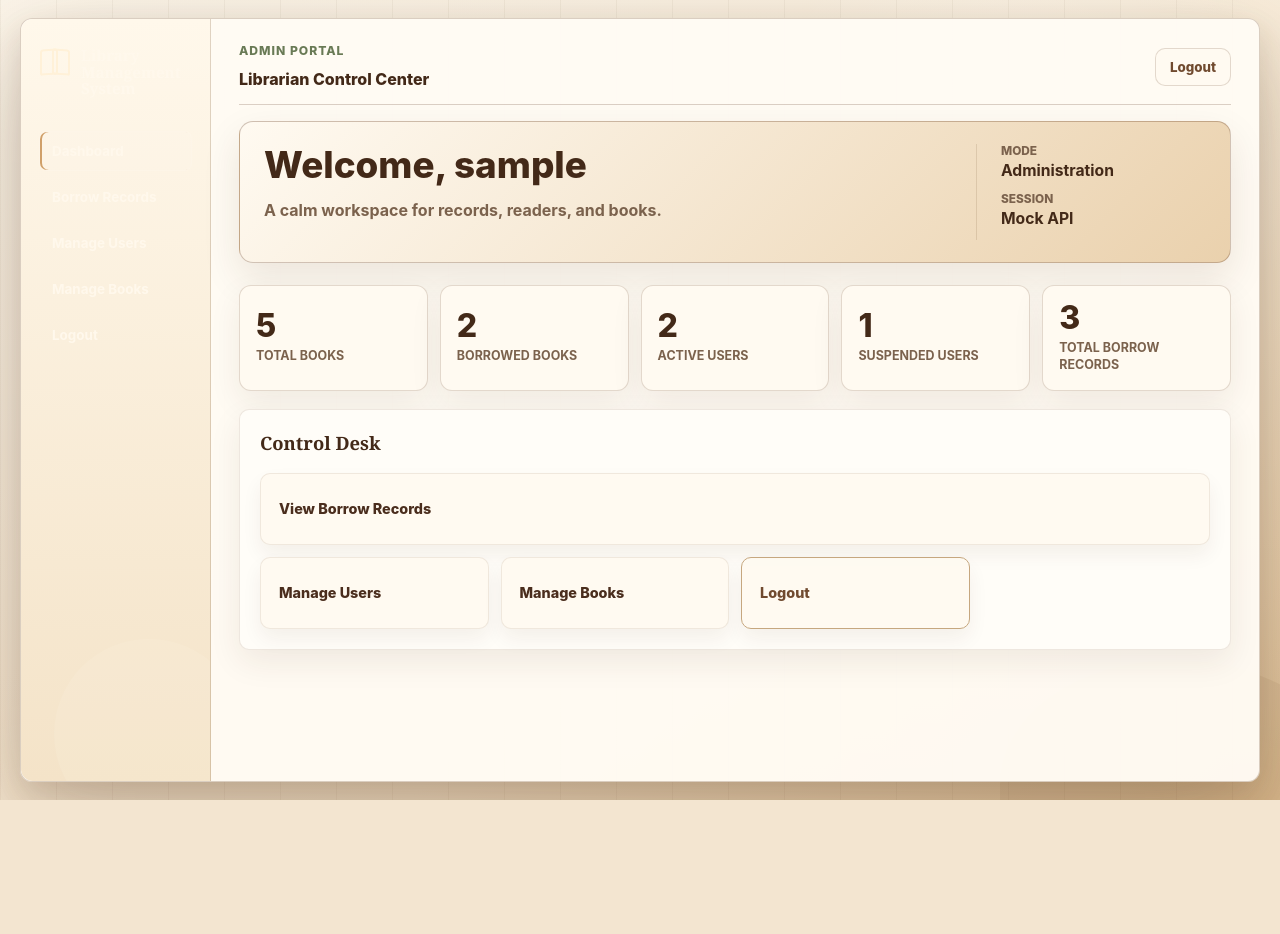
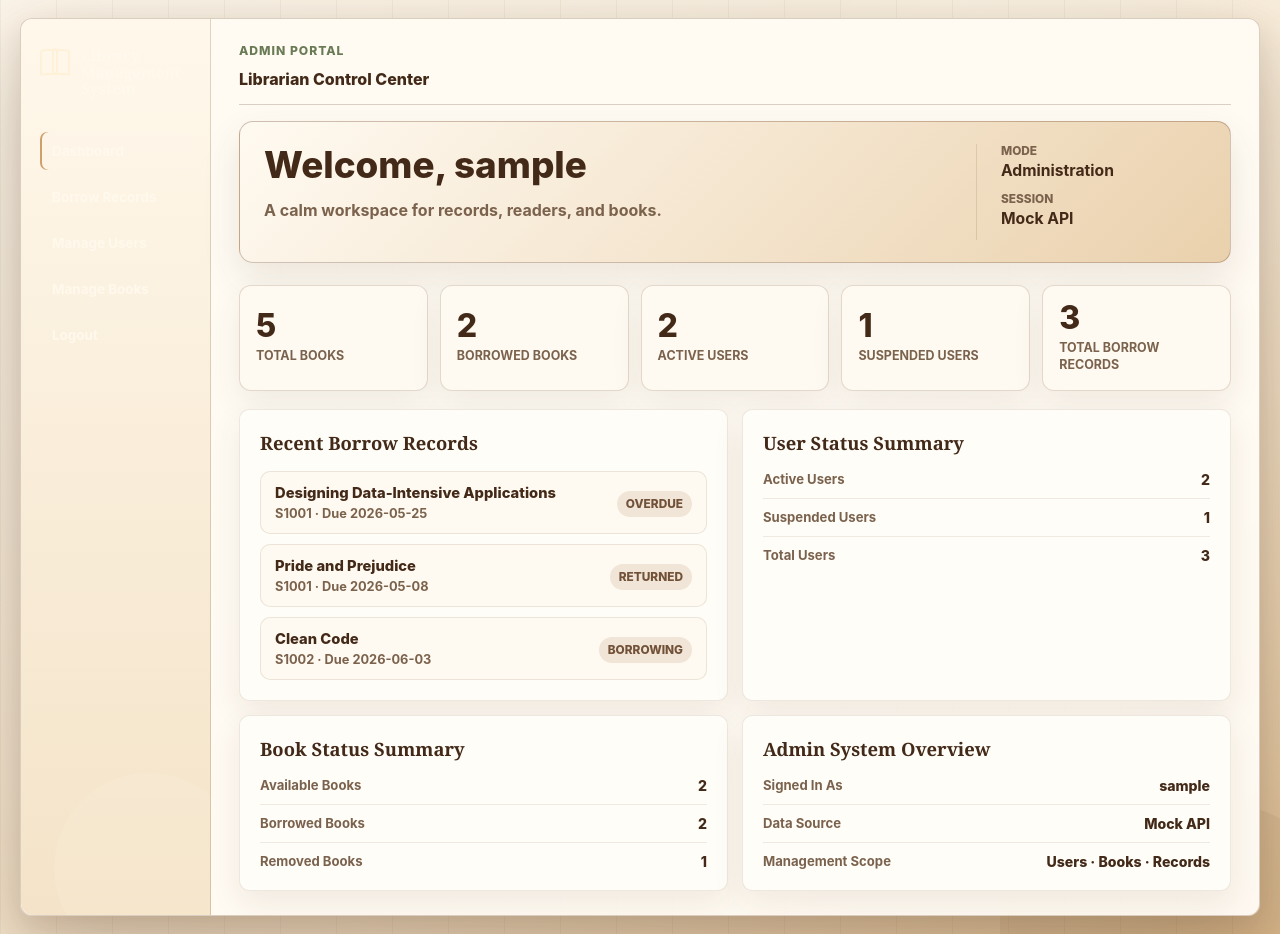
Before and after one commit to ntu-b13505010/library-management-frontend, a React (Vite) app: page /admin in a window 1280 px wide. Before the commit the page ends 800 px from the top, so only its background shows below. Built offline with nearby package versions, Linux system fonts and the light colour scheme; sample sign-in values are in the browser's storage.

Commit message:
Polish dashboard layout

```diff
--- a/src/pages/AdminDashboard.jsx
+++ b/src/pages/AdminDashboard.jsx
@@ -5,7 +5,6 @@ import {
   getAdminBorrowRecords,
   getAdminUsers,
 } from '../services/adminService.js';
-import AppButton from '../components/AppButton.jsx';
 import PageCard from '../components/PageCard.jsx';
 
 function AdminDashboard() {
@@ -17,6 +16,11 @@ function AdminDashboard() {
     activeUsers: 0,
     suspendedUsers: 0,
     totalBorrowRecords: 0,
+  });
+  const [dashboardPreview, setDashboardPreview] = useState({
+    recentRecords: [],
+    users: [],
+    books: [],
   });
   const [isLoadingStats, setIsLoadingStats] = useState(false);
 
@@ -39,12 +43,21 @@ function AdminDashboard() {
         getAdminBorrowRecords(),
       ]);
 
+      const books = booksResult.data;
+      const users = usersResult.data;
+      const records = recordsResult.data;
+
       setStats({
-        totalBooks: booksResult.data.length,
-        borrowedBooks: booksResult.data.filter((book) => book.status === 'BORROWED').length,
-        activeUsers: usersResult.data.filter((user) => user.status === 'ACTIVE').length,
-        suspendedUsers: usersResult.data.filter((user) => user.status === 'SUSPENDED').length,
+        totalBooks: books.length,
+        borrowedBooks: books.filter((book) => book.status === 'BORROWED').length,
+        activeUsers: users.filter((user) => user.status === 'ACTIVE').length,
+        suspendedUsers: users.filter((user) => user.status === 'SUSPENDED').length,
         totalBorrowRecords: recordsResult.data.length,
+      });
+      setDashboardPreview({
+        recentRecords: records.slice(-4).reverse(),
+        users,
+        books,
       });
       setIsLoadingStats(false);
     };
@@ -92,7 +105,6 @@ function AdminDashboard() {
               <p className="eyebrow">Admin Portal</p>
               <strong>Librarian Control Center</strong>
             </div>
-            <button type="button" onClick={handleLogout}>Logout</button>
           </header>
 
           <section className="welcome-banner admin-banner professional-banner">
@@ -135,22 +147,95 @@ function AdminDashboard() {
             </div>
           )}
 
-          <section className="info-panel quick-actions-panel">
-            <div className="panel-title-row">
-              <h2>Control Desk</h2>
-            </div>
-            {/* 管理員功能入口，仍沿用既有路由。 */}
-            <div className="dashboard-actions admin-actions quick-action-grid">
-              <AppButton onClick={() => navigate('/admin/borrow-records')}>
-                View Borrow Records
-              </AppButton>
-              <AppButton onClick={() => navigate('/admin/manage-users')}>Manage Users</AppButton>
-              <AppButton onClick={() => navigate('/admin/manage-books')}>Manage Books</AppButton>
-              <AppButton variant="secondary" onClick={handleLogout}>
-                Logout
-              </AppButton>
-            </div>
-          </section>
+          <div className="dashboard-info-grid admin-info-grid">
+            <section className="info-panel">
+              <div className="panel-title-row">
+                <h2>Recent Borrow Records</h2>
+              </div>
+              {dashboardPreview.recentRecords.length > 0 ? (
+                <div className="preview-list">
+                  {dashboardPreview.recentRecords.map((record) => (
+                    <div className="preview-item" key={record.record_id}>
+                      <div>
+                        <strong>{record.book_title}</strong>
+                        <span>
+                          {record.student_no} · Due {record.due_date}
+                        </span>
+                      </div>
+                      <span className="preview-badge neutral">{record.record_status}</span>
+                    </div>
+                  ))}
+                </div>
+              ) : (
+                <p className="empty-state compact-empty">No borrow records are available.</p>
+              )}
+            </section>
+
+            <section className="info-panel">
+              <div className="panel-title-row">
+                <h2>User Status Summary</h2>
+              </div>
+              <div className="summary-list">
+                <div className="summary-row">
+                  <span>Active Users</span>
+                  <strong>{stats.activeUsers}</strong>
+                </div>
+                <div className="summary-row">
+                  <span>Suspended Users</span>
+                  <strong>{stats.suspendedUsers}</strong>
+                </div>
+                <div className="summary-row">
+                  <span>Total Users</span>
+                  <strong>{dashboardPreview.users.length}</strong>
+                </div>
+              </div>
+            </section>
+
+            <section className="info-panel">
+              <div className="panel-title-row">
+                <h2>Book Status Summary</h2>
+              </div>
+              <div className="summary-list">
+                <div className="summary-row">
+                  <span>Available Books</span>
+                  <strong>
+                    {dashboardPreview.books.filter((book) => book.status === 'AVAILABLE').length}
+                  </strong>
+                </div>
+                <div className="summary-row">
+                  <span>Borrowed Books</span>
+                  <strong>{stats.borrowedBooks}</strong>
+                </div>
+                <div className="summary-row">
+                  <span>Removed Books</span>
+                  <strong>
+                    {dashboardPreview.books.filter((book) => book.status === 'REMOVED').length}
+                  </strong>
+                </div>
+              </div>
+            </section>
+
+            <section className="info-panel">
+              <div className="panel-title-row">
+                <h2>Admin System Overview</h2>
+              </div>
+              {/* 主內容呈現營運概覽，功能導覽集中於側邊欄。 */}
+              <div className="summary-list">
+                <div className="summary-row">
+                  <span>Signed In As</span>
+                  <strong>{currentAdmin.username}</strong>
+                </div>
+                <div className="summary-row">
+                  <span>Data Source</span>
+                  <strong>Mock API</strong>
+                </div>
+                <div className="summary-row">
+                  <span>Management Scope</span>
+                  <strong>Users · Books · Records</strong>
+                </div>
+              </div>
+            </section>
+          </div>
         </div>
       </PageCard>
     </main>
--- a/src/pages/UserDashboard.jsx
+++ b/src/pages/UserDashboard.jsx
@@ -5,7 +5,6 @@ import {
   getStudentBorrowHistory,
   getStudentDueReminders,
 } from '../services/borrowService.js';
-import AppButton from '../components/AppButton.jsx';
 import PageCard from '../components/PageCard.jsx';
 
 function UserDashboard() {
@@ -15,6 +14,11 @@ function UserDashboard() {
     dueSoon: 0,
     currentlyBorrowed: 0,
     historyCount: 0,
+  });
+  const [dashboardPreview, setDashboardPreview] = useState({
+    dueSoon: [],
+    borrowedBooks: [],
+    recentHistory: [],
   });
   const [isLoadingStats, setIsLoadingStats] = useState(false);
 
@@ -42,6 +46,11 @@ function UserDashboard() {
         dueSoon: remindersResult.data.length,
         currentlyBorrowed: borrowedResult.data.length,
         historyCount: historyResult.data.length,
+      });
+      setDashboardPreview({
+        dueSoon: remindersResult.data.slice(0, 3),
+        borrowedBooks: borrowedResult.data.slice(0, 3),
+        recentHistory: historyResult.data.slice(-3).reverse(),
       });
       setIsLoadingStats(false);
     };
@@ -92,7 +101,6 @@ function UserDashboard() {
               <p className="eyebrow">Student Portal</p>
               <strong>Library Workspace</strong>
             </div>
-            <button type="button" onClick={handleLogout}>Logout</button>
           </header>
 
           <section className="welcome-banner professional-banner">
@@ -133,31 +141,94 @@ function UserDashboard() {
             </div>
           )}
 
-          <div className="dashboard-panels professional-panels">
+          <div className="dashboard-info-grid">
             <section className="info-panel">
               <div className="panel-title-row">
-                <h2>Due Reminders</h2>
-                <button type="button" onClick={() => navigate('/student/due-reminders')}>View all</button>
+                <h2>Due Soon Preview</h2>
               </div>
-              <p className="panel-main-number">{stats.dueSoon}</p>
-              <p className="panel-copy">book(s) need attention soon.</p>
+              {dashboardPreview.dueSoon.length > 0 ? (
+                <div className="preview-list">
+                  {dashboardPreview.dueSoon.map((record) => (
+                    <div className="preview-item" key={record.record_id}>
+                      <div>
+                        <strong>{record.title}</strong>
+                        <span>Due date: {record.due_date}</span>
+                      </div>
+                      <span className="preview-badge">{record.reminder}</span>
+                    </div>
+                  ))}
+                </div>
+              ) : (
+                <p className="empty-state compact-empty">No books need attention soon.</p>
+              )}
             </section>
 
-            {/* 快速入口仍沿用原本功能。 */}
-            <section className="info-panel quick-actions-panel">
+            <section className="info-panel">
               <div className="panel-title-row">
-                <h2>Primary Actions</h2>
+                <h2>Current Borrowed Preview</h2>
               </div>
-              <div className="dashboard-actions quick-action-grid">
-                <AppButton onClick={() => navigate('/student/search-books')}>Search Books</AppButton>
-                <AppButton onClick={() => navigate('/student/my-borrowed-books')}>
-                  My Borrowings
-                </AppButton>
-                <AppButton onClick={() => navigate('/student/borrow-history')}>Borrow History</AppButton>
-                <AppButton onClick={() => navigate('/student/due-reminders')}>Due Reminders</AppButton>
-                <AppButton variant="secondary" onClick={handleLogout}>
-                  Logout
-                </AppButton>
+              {dashboardPreview.borrowedBooks.length > 0 ? (
+                <div className="preview-list">
+                  {dashboardPreview.borrowedBooks.map((record) => (
+                    <div className="preview-item" key={record.record_id}>
+                      <div>
+                        <strong>{record.title}</strong>
+                        <span>Borrowed: {record.borrow_date}</span>
+                      </div>
+                      <span className="preview-meta">{record.borrow_days} days</span>
+                    </div>
+                  ))}
+                </div>
+              ) : (
+                <p className="empty-state compact-empty">No books are currently borrowed.</p>
+              )}
+            </section>
+
+            <section className="info-panel">
+              <div className="panel-title-row">
+                <h2>Recent Borrow History</h2>
+              </div>
+              {dashboardPreview.recentHistory.length > 0 ? (
+                <div className="preview-list">
+                  {dashboardPreview.recentHistory.map((record) => (
+                    <div className="preview-item" key={record.record_id}>
+                      <div>
+                        <strong>{record.title}</strong>
+                        <span>
+                          {record.borrow_date} · {record.return_date || 'Not returned'}
+                        </span>
+                      </div>
+                      <span className="preview-badge neutral">{record.record_status}</span>
+                    </div>
+                  ))}
+                </div>
+              ) : (
+                <p className="empty-state compact-empty">No borrow history yet.</p>
+              )}
+            </section>
+
+            <section className="info-panel">
+              <div className="panel-title-row">
+                <h2>Account Role Information</h2>
+              </div>
+              {/* 主內容保留資訊摘要，導覽集中在側邊欄。 */}
+              <div className="summary-list">
+                <div className="summary-row">
+                  <span>Student No.</span>
+                  <strong>{currentUser.student_no}</strong>
+                </div>
+                <div className="summary-row">
+                  <span>Name</span>
+                  <strong>{currentUser.name}</strong>
+                </div>
+                <div className="summary-row">
+                  <span>Role Level</span>
+                  <strong>{currentUser.role_level}</strong>
+                </div>
+                <div className="summary-row">
+                  <span>Account Status</span>
+                  <strong>{currentUser.status}</strong>
+                </div>
               </div>
             </section>
           </div>
--- a/src/styles/global.css
+++ b/src/styles/global.css
@@ -2382,11 +2382,125 @@ select {
   font-size: 0.84rem;
 }
 
+/* 儀表板主內容改為資訊預覽，避免和側邊欄導覽重複。 */
+.dashboard-info-grid {
+  display: grid;
+  grid-template-columns: repeat(2, minmax(0, 1fr));
+  gap: 14px;
+}
+
+.admin-info-grid {
+  align-items: stretch;
+}
+
+.preview-list {
+  display: grid;
+  gap: 10px;
+  margin-top: 16px;
+}
+
+.preview-item {
+  display: flex;
+  align-items: center;
+  justify-content: space-between;
+  gap: 14px;
+  min-height: 62px;
+  border: 1px solid rgba(103, 64, 34, 0.12);
+  border-radius: 10px;
+  padding: 12px 14px;
+  background: #fffaf1;
+}
+
+.preview-item strong,
+.preview-item span {
+  display: block;
+  font-family:
+    Inter, ui-sans-serif, system-ui, -apple-system, BlinkMacSystemFont, "Segoe UI", sans-serif;
+}
+
+.preview-item strong {
+  color: var(--deep-coffee);
+  font-size: 0.92rem;
+  font-weight: 850;
+}
+
+.preview-item span {
+  margin-top: 4px;
+  color: var(--ink-muted);
+  font-size: 0.8rem;
+  font-weight: 650;
+}
+
+.preview-badge,
+.preview-meta {
+  flex: 0 0 auto;
+  border-radius: 999px;
+  padding: 6px 9px;
+  background: #ead8bf;
+  color: #5f3a22;
+  font-size: 0.74rem !important;
+  font-weight: 850 !important;
+  text-align: center;
+}
+
+.preview-badge.neutral {
+  background: #f0e5d6;
+  color: #725139;
+}
+
+.summary-list {
+  display: grid;
+  gap: 10px;
+  margin-top: 16px;
+}
+
+.summary-row {
+  display: flex;
+  align-items: center;
+  justify-content: space-between;
+  gap: 12px;
+  border-bottom: 1px solid rgba(103, 64, 34, 0.1);
+  padding: 0 0 10px;
+}
+
+.summary-row:last-child {
+  border-bottom: 0;
+  padding-bottom: 0;
+}
+
+.summary-row span,
+.summary-row strong {
+  font-family:
+    Inter, ui-sans-serif, system-ui, -apple-system, BlinkMacSystemFont, "Segoe UI", sans-serif;
+}
+
+.summary-row span {
+  color: var(--ink-muted);
+  font-size: 0.82rem;
+  font-weight: 700;
+}
+
+.summary-row strong {
+  color: var(--deep-coffee);
+  font-size: 0.88rem;
+  font-weight: 850;
+  text-align: right;
+}
+
+.compact-empty {
+  min-height: 82px;
+  margin-top: 16px;
+  border-style: solid;
+  padding: 20px;
+  text-align: left;
+}
+
 @media (max-width: 920px) {
   .portal-layout,
   .portal-layout--professional,
   .professional-banner,
-  .professional-panels {
+  .professional-panels,
+  .dashboard-info-grid {
     grid-template-columns: 1fr;
   }
 
@@ -2398,6 +2512,20 @@ select {
   .status-row {
     grid-template-columns: 1fr;
     gap: 4px;
+  }
+}
+
+@media (max-width: 640px) {
+  .preview-item,
+  .summary-row {
+    align-items: flex-start;
+    flex-direction: column;
+  }
+
+  .preview-badge,
+  .preview-meta,
+  .summary-row strong {
+    text-align: left;
   }
 }
 
```
